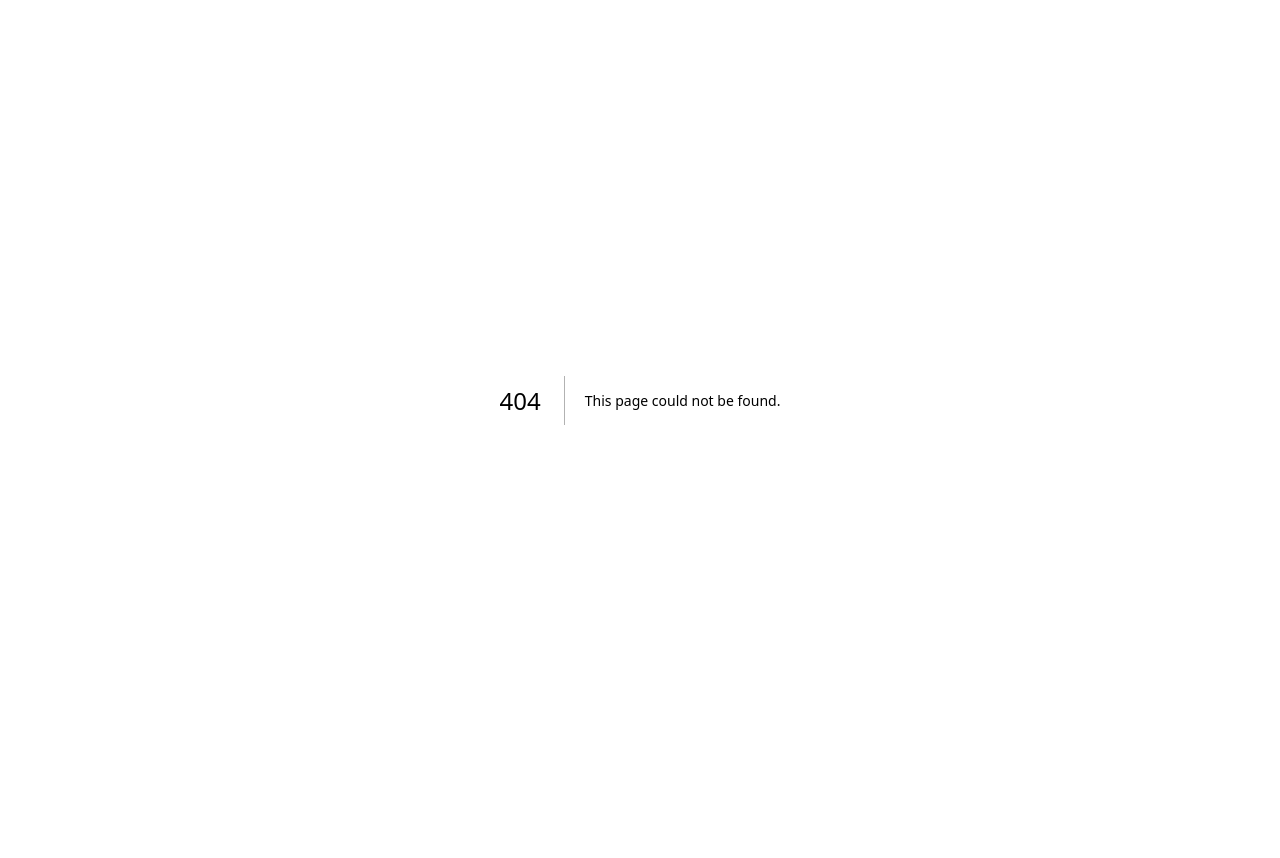
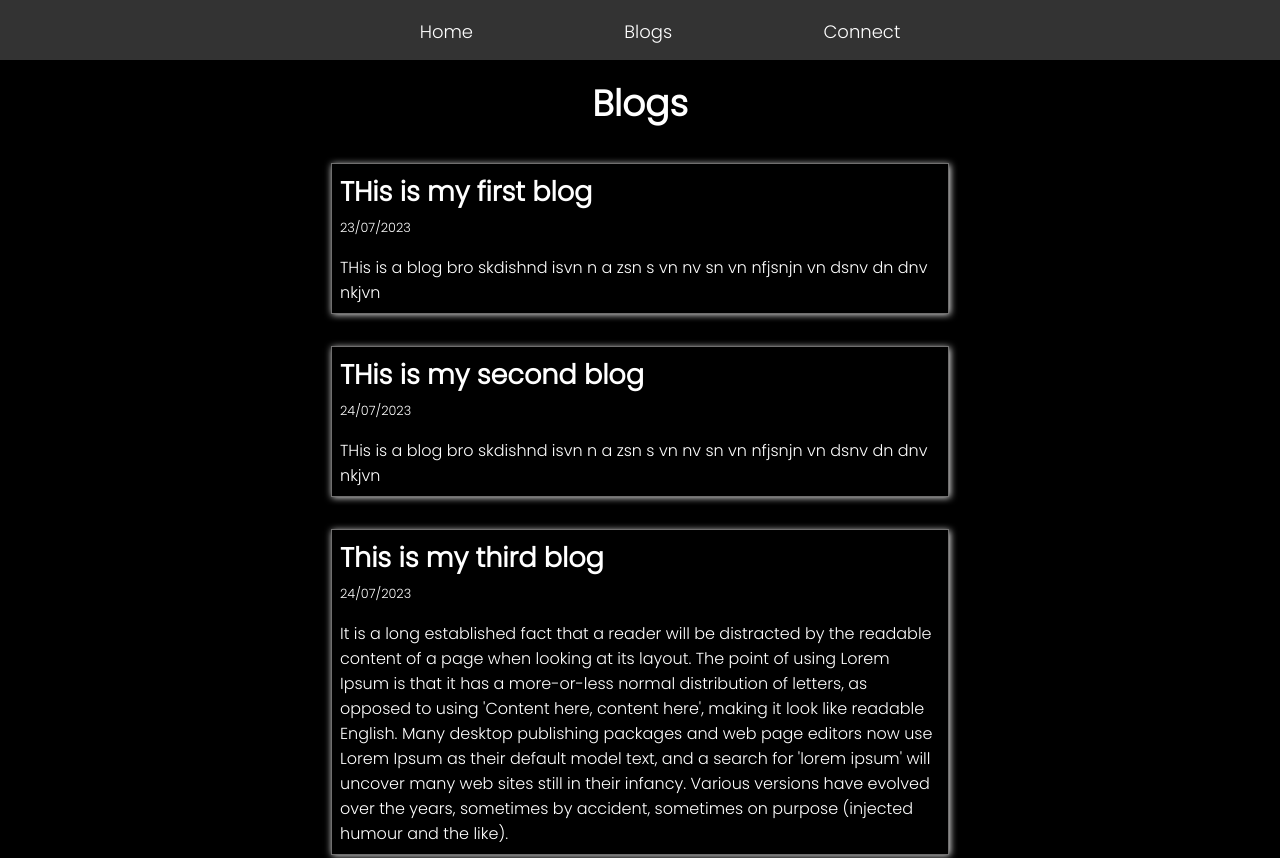
Before and after one commit to Muhammed-fazil-k/Personal-portfolio, a Next.js app: page /blogs in a window 1280 px wide. Before the commit this address had no page. Shown: the top 858 px of the page. Before the commit the page ends 800 px from the top, so only its background shows below. Built offline with nearby package versions, Linux system fonts and the light colour scheme.

Commit message:
Add Blog page

```diff
--- a/components/Connect.jsx
+++ b/components/Connect.jsx
@@ -7,7 +7,7 @@ function Connect() {
     filter: "grayscale(100%)",
   };
   return (
-    <div className={styles["connect-container"]}>
+    <div className={styles["connect-container"]} id="connect">
         <h4>
 
       Lets Connect ♥️
--- /dev/null
+++ b/components/Layout.jsx
@@ -0,0 +1,14 @@
+import Connect from "./Connect"
+import NavBar from "./NavBar"
+
+const Layout = ({children,page}) => {
+  return (
+    <>
+      <NavBar page={page}/>
+      {children}
+      <Connect/>
+    </>
+  )
+}
+
+export default Layout
--- a/components/NavBar.jsx
+++ b/components/NavBar.jsx
@@ -1,12 +1,11 @@
 import Link from "next/link";
 import React from "react";
 import styles from "../styles/NavBar.module.css";
-import { Link as ScrollLink} from "react-scroll";
+import { Link as ScrollLink } from "react-scroll";
 //INtroduction
 //skills
 //Contacts
 const SmoothScrollLink = ({ to, children }) => {
-
   return (
     <ScrollLink
       to={to}
@@ -20,19 +19,30 @@ const SmoothScrollLink = ({ to, children }) => {
   );
 };
 
-const NavBar = () => {
+const NavBar = ({ page }) => {
+  var isHomePage = page === "home";
+  var isBlogsPage = page === "blogs";
   return (
     <nav className={styles["navbar-container"]}>
       <ul>
         <li>
-            <SmoothScrollLink to="#">Home</SmoothScrollLink>
+          <Link href="/" className={styles["nav-link"]}>
+            Home
+          </Link>
         </li>
+        {isHomePage && (
           <li>
             <SmoothScrollLink to="techstacks">Techstacks</SmoothScrollLink>
           </li>
+        )}
         {/* <li>
             <SmoothScrollLink to="works">Works</SmoothScrollLink>
           </li> */}
+        <li>
+          <Link href="/blogs" className={styles["nav-link"]}>
+            Blogs
+          </Link>
+        </li>
         <li>
           <SmoothScrollLink to="connect">Connect</SmoothScrollLink>
         </li>
--- /dev/null
+++ b/content/blogs.json
@@ -0,0 +1,23 @@
+{
+    "user":"fazil",
+    "blogs":[
+        {
+            "id":1,
+            "title":"THis is my first blog",
+            "content":"THis is a blog bro skdishnd  isvn n  a zsn s vn nv sn vn     nfjsnjn vn dsnv dn dnv nkjvn",
+            "date":"23/07/2023"
+        },
+        {
+            "id":2,
+            "title":"THis is my second blog",
+            "content":"THis is a blog bro skdishnd  isvn n  a zsn s vn nv sn vn     nfjsnjn vn dsnv dn dnv nkjvn",
+            "date":"24/07/2023"
+        },
+        {
+            "id":3,
+            "title":"This is my third blog",
+            "content":"It is a long established fact that a reader will be distracted by the readable content of a page when looking at its layout. The point of using Lorem Ipsum is that it has a more-or-less normal distribution of letters, as opposed to using 'Content here, content here', making it look like readable English. Many desktop publishing packages and web page editors now use Lorem Ipsum as their default model text, and a search for 'lorem ipsum' will uncover many web sites still in their infancy. Various versions have evolved over the years, sometimes by accident, sometimes on purpose (injected humour and the like).",
+            "date":"24/07/2023"
+        }
+    ]
+}
--- a/lib/local-data.js
+++ b/lib/local-data.js
@@ -1,9 +1,9 @@
 import path from 'path';
 import fsPromises from 'fs/promises';
 
-export async function getLocalData(){
+export async function getLocalData(jsonFile){
     //get filePath
-    const filePath = path.join(process.cwd(),'content','personal.json');
+    const filePath = path.join(process.cwd(),'content',jsonFile);
     //Read json data
     const jsonData = await fsPromises.readFile(filePath);
     //convert to json
--- /dev/null
+++ b/pages/blogs.js
@@ -0,0 +1,42 @@
+import { getLocalData } from "@/lib/local-data";
+import styles from "../styles/Blogs.module.css";
+import NavBar from "@/components/NavBar";
+import Layout from "@/components/Layout";
+
+const Blog = ({ blog }) => {
+  return (
+    <div className={styles["blog-container"]}>
+      <h2>{blog.title}</h2>
+      <span>{blog.date}</span>
+      <p>{blog.content}</p>
+    </div>
+  );
+};
+
+const BlogsPage = ({ blogs }) => {
+  return (
+    <Layout page="blogs">
+      <div className={styles["blogs-container"]}>
+        <h1>Blogs</h1>
+        {blogs.map((blog) => {
+          return (
+            <Blog key={blog.id} blog={blog}>
+              {blog.title}
+            </Blog>
+          );
+        })}
+      </div>
+    </Layout>
+  );
+};
+
+export async function getStaticProps() {
+  const { blogs } = await getLocalData("blogs.json");
+  return {
+    props: {
+      blogs,
+    },
+  };
+}
+
+export default BlogsPage;
--- /dev/null
+++ b/styles/Blogs.module.css
@@ -0,0 +1,29 @@
+.blogs-container {
+  margin: 1rem auto;
+  padding: 1rem;
+  display: flex;
+  flex-direction: column;
+  align-items: center;
+  justify-content: center;
+  gap: 2rem;
+  margin-top: 60px;
+}
+
+.blog-container {
+  max-width: 700px;
+  border: 0.25px solid rgb(112, 111, 111);
+  padding: 0.5rem;
+  box-shadow: 1px 0.5px 7px whitesmoke;
+}
+
+.blog-container span {
+  font-size: 0.8rem;
+  font-weight: lighter;
+}
+
+.blog-container p {
+  max-width: 600px;
+  margin-top: 1rem;
+  font-size: 1rem;
+  font-weight: lighter;
+}
--- a/styles/Introduction.module.css
+++ b/styles/Introduction.module.css
@@ -7,7 +7,6 @@
 
 .image-container{
   filter: grayscale(10%);
-  background-color: aqua;
   width: 300px;
   height: 300px;
   border-radius: 50%;
--- a/styles/NavBar.module.css
+++ b/styles/NavBar.module.css
@@ -1,5 +1,6 @@
 .navbar-container{
   position: fixed;
+  top: 0;
   width: 100vw;
   z-index: 100;
   background-color: #333333;
@@ -28,6 +29,7 @@
 }
 
 .nav-link {
+  color: white;
   cursor: pointer;
   text-decoration: none;
   transition: color 0.3s ease-in-out;
--- a/styles/globals.css
+++ b/styles/globals.css
@@ -1,7 +1,7 @@
 @import url('https://fonts.googleapis.com/css2?family=Poppins:wght@300&display=swap');
 :root {
-  --background-color: white;
-  --text-color: black;
+  --background-color: black;
+  --text-color: white;
   --side-background-color: #737373;
   --side-text-color: white;
 }
```
Also changed, not shown: content/personal.json (+8 -2 lines), pages/index.js (+4 -8 lines). Lines whose indentation alone changed are shown as unchanged.
